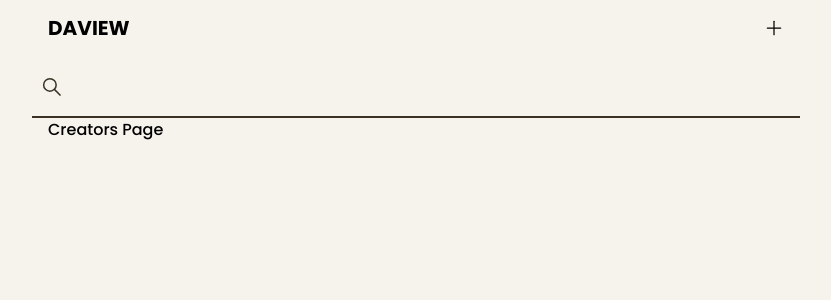
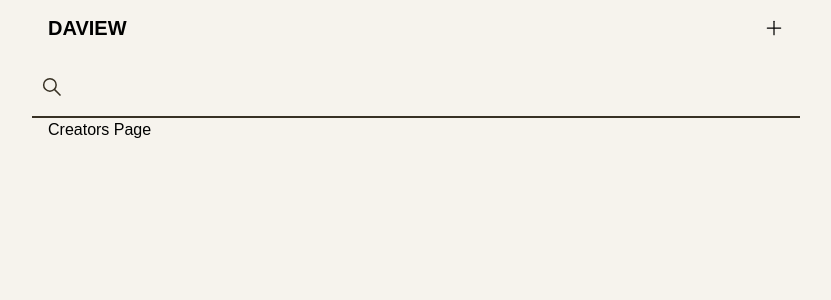
Before and after one commit to meetup-fe-next/daview-ui, a Next.js app: page /creators in a window 1280 px wide. Shown: the top 300 px of the page, without its empty margins (224-1055 px from the left). Built offline with nearby package versions, Linux system fonts and the light colour scheme; no server answers.

Commit message:
fix: font poppins 적용 안되는 오류 수정

```diff
--- a/app/layout.tsx
+++ b/app/layout.tsx
@@ -1,6 +1,4 @@
 import PageLayout from '@/components/PageLayout';
-import { Poppins } from 'next/font/google';
-
 import './globals.css';
 
 export const metadata = {
@@ -8,17 +6,12 @@ export const metadata = {
   description: 'CHIC COLLECTION OF RESOURCES',
 };
 
-const poppins = Poppins({
-  weight: ['500','700'],
-  style: ['normal'],
-  subsets: ['latin'],
-  display: 'swap',
-  variable: '--font-poppins',
-});
-
 export default function RootLayout({ children }: { children: React.ReactNode }) {
   return (
-    <html lang="ko" className={poppins.className}>
+    <html lang="ko" className="font-pretendard">
+      {/**
+       * TODO: 전체 default font, pretendard 안 먹는 이슈 해결하기
+       */}
       <body>
         {/**
          * NOTE: PageLayout 컴포넌트를 layout에 감싸주어 모든 페이지 컴포넌트에 적용될 수 있도록 해주었습니다.
--- a/components/Typography/Headline/index.tsx
+++ b/components/Typography/Headline/index.tsx
@@ -1,4 +1,13 @@
 import cn from 'classnames';
+import { Poppins } from 'next/font/google';
+
+const poppins = Poppins({
+  weight: ['500', '700'],
+  style: ['normal'],
+  subsets: ['latin'],
+  display: 'swap',
+  variable: '--font-poppins',
+});
 
 type HeadlineType = 'h1' | 'h2' | 'h3' | 'h4' | 'h5';
 
@@ -8,7 +17,7 @@ export type HeadlineProps = {
   type: HeadlineType;
   color?: keyof typeof TYPOGRAPHY_COLORS;
   font?: 'Poppins' | 'Pretendard';
-  weights? : 400 | 500 | 600 | 700;
+  weights?: 400 | 500 | 600 | 700;
 };
 
 const fontSizes = {
@@ -26,16 +35,16 @@ const fontWeights = {
   700: 'font-bold',
 } as const;
 
-const Headline = ({ children, type, className, color, font, weights =700, ...rest }: HeadlineProps) => {
+const Headline = ({ children, type, className, color, font, weights = 700, ...rest }: HeadlineProps) => {
   const Component = type as keyof JSX.IntrinsicElements;
   const colorClass = color ? `text-${color}` : 'secondary-900';
 
-  const fontClass = font === 'Poppins' ? 'font-poppins': 'font-pretendard';
+  const fontClass = font === 'Poppins' ? poppins.className : 'font-pretendard';
 
   const headlineStyle = `${fontClass} ${fontWeights[weights]} ${fontSizes[type]} leading-150 tracking-tighter ${colorClass}`;
 
   return (
-    <Component className= {cn(headlineStyle, className)} {...rest}>
+    <Component className={cn(headlineStyle, className)} {...rest}>
       {children}
     </Component>
   );
```
